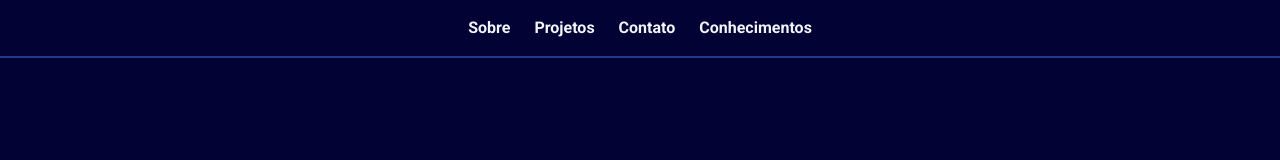
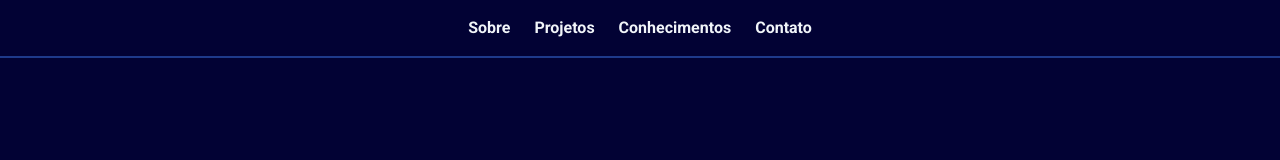
Before and after one commit to mferreiradb/portfolio, a React (Vite) app: page / in a window 1280 px wide. Shown: the top 160 px of the page. Built offline with nearby package versions, Linux system fonts and the light colour scheme.

Commit message:
Alteracao na ordem dos links do header

```diff
--- a/src/components/Header/index.jsx
+++ b/src/components/Header/index.jsx
@@ -13,9 +13,9 @@ export const Header = () => {
 
 				<Link onClick={scrollToTop} to='/projetos' className="font-semibold text-slate-100 lg:hover:text-blue-500 xl:hover:text-blue-500 2xl:hover:text-blue-500">Projetos</Link>
 
+				<Link onClick={scrollToTop} to='/conhecimentos' className="font-semibold text-slate-100 lg:hover:text-blue-500 xl:hover:text-blue-500 2xl:hover:text-blue-500">Conhecimentos</Link>
+
 				<a href='#contato' className="font-semibold text-slate-100 lg:hover:text-blue-500 xl:hover:text-blue-500 2xl:hover:text-blue-500">Contato</a>
-
-				<Link onClick={scrollToTop} to='/conhecimentos' className="font-semibold text-slate-100 lg:hover:text-blue-500 xl:hover:text-blue-500 2xl:hover:text-blue-500">Conhecimentos</Link>
 			</nav>
 		</header>
 	);
```
